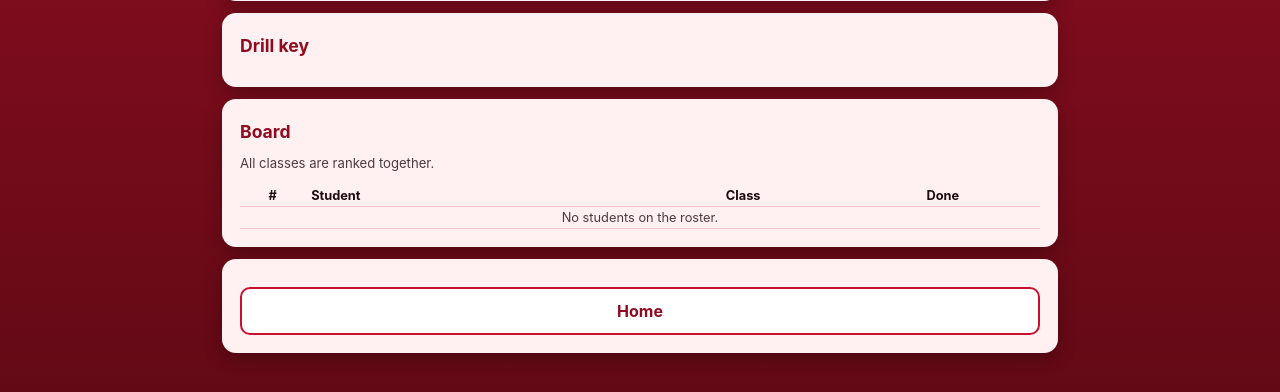
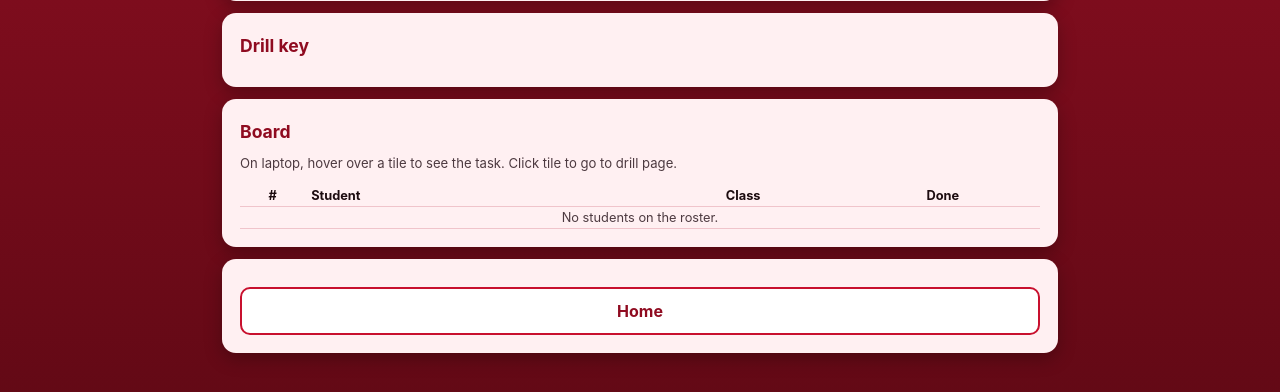
Before and after one commit to gisc/lastlapcp, a Flask app: template templates/lastday.html in a window 1280 px wide. Shown: the part 267-659 px from the top of the page. Run offline with Flask 3, Linux system fonts and the light colour scheme; the template is opened without the code that fills it, so the values that code supplies are empty; parts of the project's set-up code (start-up, migrations or seed data) failed here and were passed over.

Commit message:
Last Drill: board helper text

```diff
--- a/templates/lastday.html
+++ b/templates/lastday.html
@@ -18,7 +18,7 @@
 </div>
 <div class="card">
   <h2>Board</h2>
-  <p class="muted small">All classes are ranked together.</p>
+  <p class="muted small">On laptop, hover over a tile to see the task. Click tile to go to drill page.</p>
   <div class="tmapwrap"><table class="ldtable">
     <tr><th>#</th><th>Student</th><th>Class</th>{% for a in algos %}<th class="ldh" title="{{ loop.index }}. {{ a.title }}">{{ loop.index }}</th>{% endfor %}<th>Done</th></tr>
     {% for r in rows %}
```
